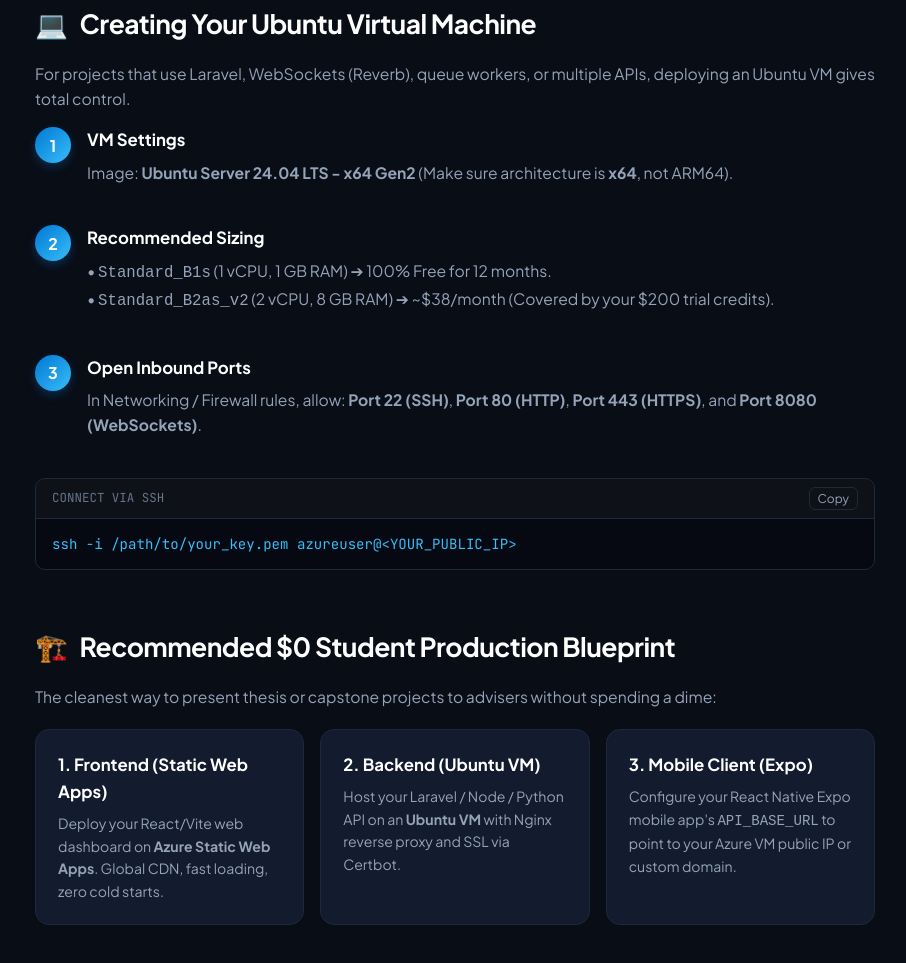
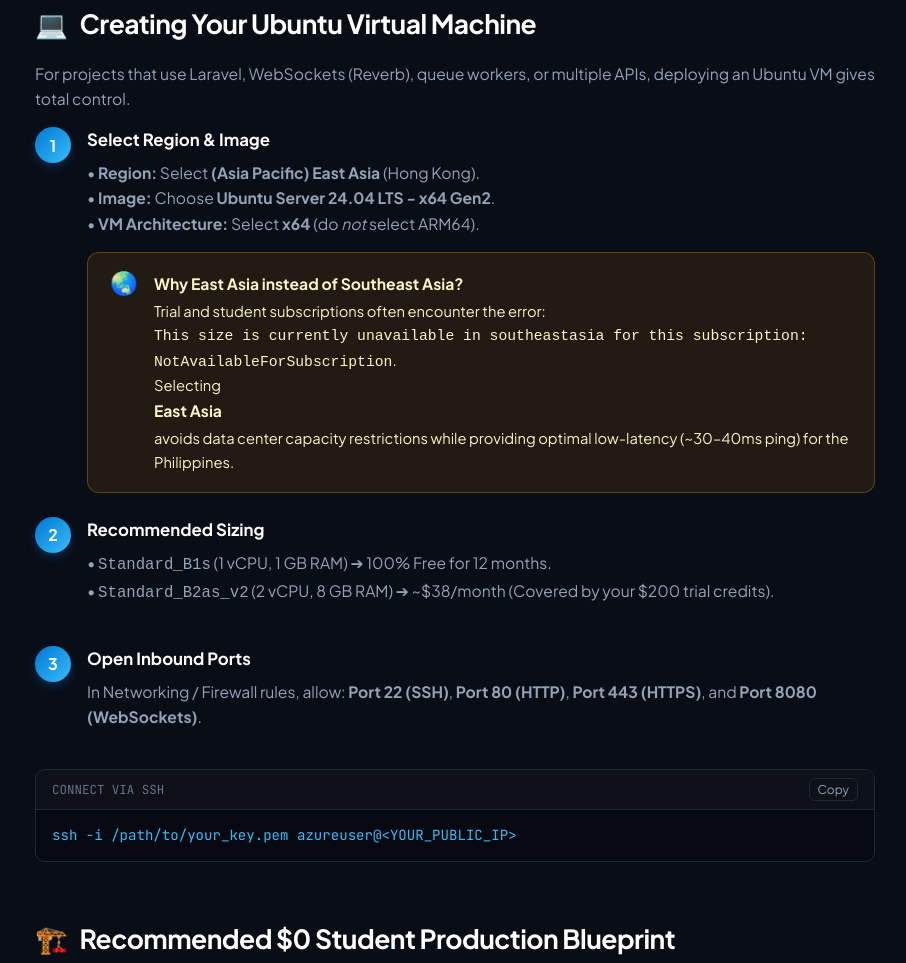
Before and after one commit to Reneilrp/Azure-Guide, a plain HTML site: page index.html in a window 1280 px wide. Shown: the part 4099-5062 px from the top of the page, without its empty margins (325-1231 px from the left). Drawn offline with Linux system fonts and the light colour scheme.

Commit message:
Add East Asia region recommendation and x64 architecture tips for VM availability

```diff
--- a/index.html
+++ b/index.html
@@ -842,8 +842,22 @@
       <div class="step-item">
         <div class="step-num">1</div>
         <div class="step-details">
-          <h4>VM Settings</h4>
-          <p>Image: <strong>Ubuntu Server 24.04 LTS - x64 Gen2</strong> (Make sure architecture is <strong>x64</strong>, not ARM64).</p>
+          <h4>Select Region & Image</h4>
+          <p>
+            • <strong>Region:</strong> Select <strong>(Asia Pacific) East Asia</strong> (Hong Kong).<br>
+            • <strong>Image:</strong> Choose <strong>Ubuntu Server 24.04 LTS - x64 Gen2</strong>.<br>
+            • <strong>VM Architecture:</strong> Select <strong>x64</strong> (do <em>not</em> select ARM64).
+          </p>
+
+          <div class="callout callout-warning" style="margin: 10px 0 0;">
+            <div class="callout-icon">🌏</div>
+            <div class="callout-content">
+              <strong>Why East Asia instead of Southeast Asia?</strong>
+              Trial and student subscriptions often encounter the error: <br>
+              <code>This size is currently unavailable in southeastasia for this subscription: NotAvailableForSubscription</code>.<br>
+              Selecting <strong>East Asia</strong> avoids data center capacity restrictions while providing optimal low-latency (~30–40ms ping) for the Philippines.
+            </div>
+          </div>
         </div>
       </div>
       <div class="step-item">
@@ -912,6 +926,13 @@
       </div>
 
       <div class="card" style="margin-bottom: 12px;">
+        <div class="card-title">Q: Why does Azure say "This size is currently unavailable in southeastasia"?</div>
+        <p class="card-desc">
+          Southeast Asia (Singapore) often has high data center utilization, causing quota restrictions for trial subscriptions. Simply switch your Region to <strong>East Asia</strong> (Hong Kong) and confirm architecture is <strong>x64</strong> to unlock instant availability.
+        </p>
+      </div>
+
+      <div class="card" style="margin-bottom: 12px;">
         <div class="card-title">Q: Will my debit card be charged automatically?</div>
         <p class="card-desc">
           Only if you exceed your $200 credit and free-tier quotas on a Pay-As-You-Go subscription. Having a Budget Alert ensures you get warned before charges occur.
```
Also changed, not shown: 1 other file.
